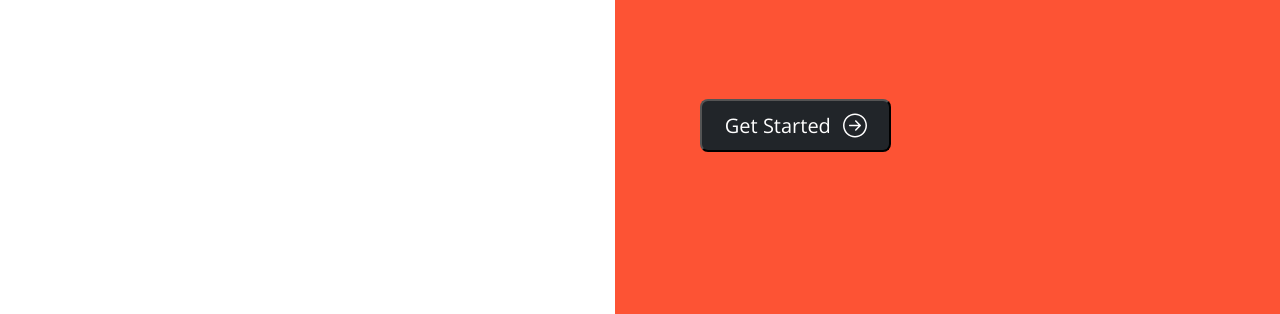
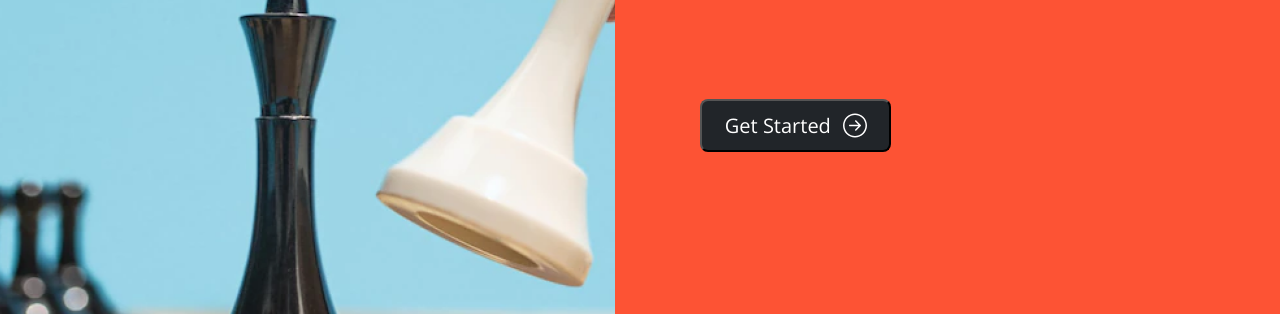
Before and after one commit to pertakhia/redbary-project, a plain HTML site: page index.html in a window 1280 px wide. Shown: the part 486-800 px from the top of the page. Drawn offline with nearby package versions, Linux system fonts and the light colour scheme; the site is published under a folder, as on GitHub Pages, so addresses that start at the root find nothing.

Commit message:
background image fixed

```diff
--- a/style/style.css
+++ b/style/style.css
@@ -12,7 +12,7 @@
 }
 
 .backround-scrolling {
-  background-image: url("/pictures/landing-page-scrolling-photo.png");
+  background-image: url("../pictures/landing-page-scrolling-photo.png");
   height: 1196px !important;
   background-size: cover;
   background-position: center;
```
